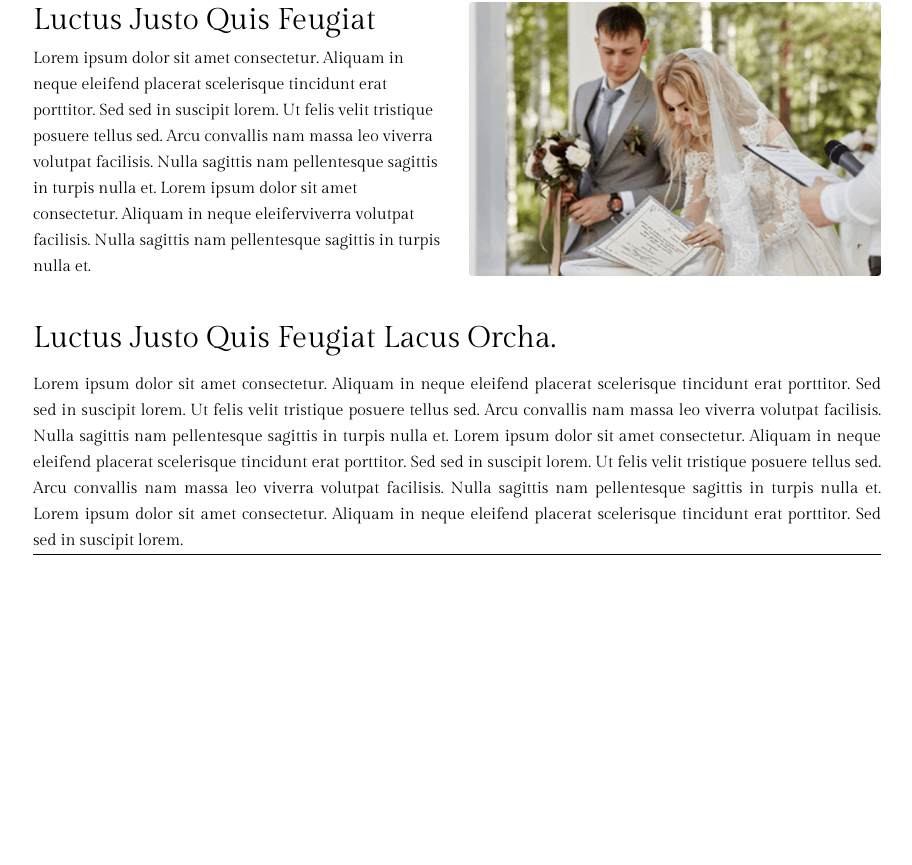
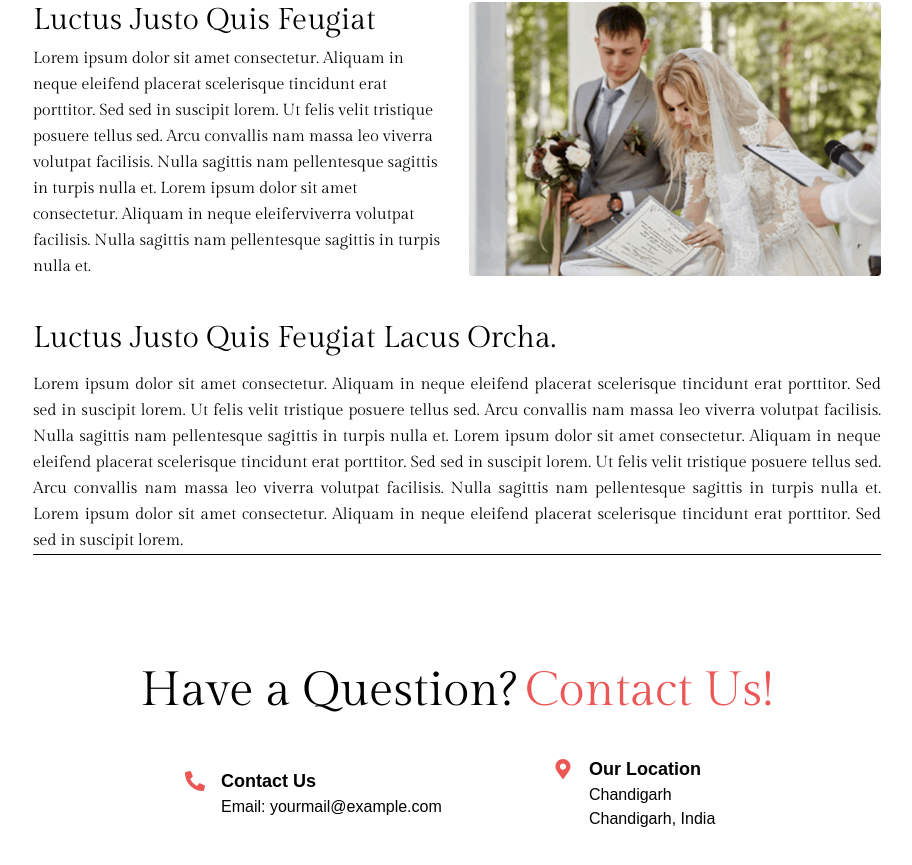
Before and after one commit to Digiskyfusion/Shaadi, a React (Vite) app: page /seocd in a window 1280 px wide. Shown: the part 632-1497 px from the top of the page, without its empty margins (183-1095 px from the left). Before the commit the page ends 1251 px from the top, so only its background shows below. Built offline with nearby package versions, Linux system fonts and the light colour scheme; a web font is replaced by a local one.

Commit message:
contactpage

```diff
--- a/src/App.jsx
+++ b/src/App.jsx
@@ -33,6 +33,7 @@ import ResetPasswordPage from './Pages/ResetPasswordPage';
 import AboutUsPage from "./Pages/AboutUsPage";
 import BlogPage from "./Pages/BlogPage";
 import SecondPage from "./Component/BlogPage/SecondBlog";
+import FileTwo from "./Component/ContactUsPage/FileTwo";
 
 function App() {
   const [step, setStep] = useState(1);
@@ -96,6 +97,8 @@ function App() {
 
       </Routes>
 
+      <FileTwo />
+
 
 
 
--- a/src/Component/ContactUsPage/FileTwo.jsx
+++ b/src/Component/ContactUsPage/FileTwo.jsx
@@ -0,0 +1,39 @@
+import { FaPhoneAlt, FaMapMarkerAlt } from "react-icons/fa";
+
+function FileTwo() {
+  return (
+    <div className="bg-white text-black py-12 px-6 md:px-20 text-center  ">
+      <h2 className="text-3xl md:text-5xl font-semibold mb-10 gilda-display-regular">
+        Have a Question?
+        <span className="text-[#EB5757] ml-2">Contact Us!</span>
+      </h2>
+
+      {/* Wrapper for Contact Info */}
+
+      <div className="flex flex-col sm:flex-row justify-center items-center gap-3 sm:gap-12 text-left  ">
+
+        {/* Contact Us Block */}
+        <div className="flex items-start gap-4 max-w-xs w-full jost md:ml-36 ">
+          <FaPhoneAlt className="text-[#EB5757] text-xl mt-1 shrink-0 " />
+          <div>
+            <h3 className="text-base sm:text-lg font-semibold">Contact Us</h3>
+            <p className="text-sm sm:text-base ">Email: yourmail@example.com</p>
+          </div>
+        </div>
+
+        {/* Our Location Block */}
+        <div className="flex items-start gap-4 max-w-xs w-full jost">
+          <FaMapMarkerAlt className="text-[#EB5757] text-xl mt-1 shrink-0" />
+          <div>
+            <h3 className="text-base sm:text-lg font-semibold">Our Location</h3>
+            <p className="text-sm sm:text-base">Chandigarh</p>
+            <p className="text-sm sm:text-base">Chandigarh, India</p>
+          </div>
+        </div>
+        </div>
+
+    </div>
+  );
+}
+
+export default FileTwo;
```
